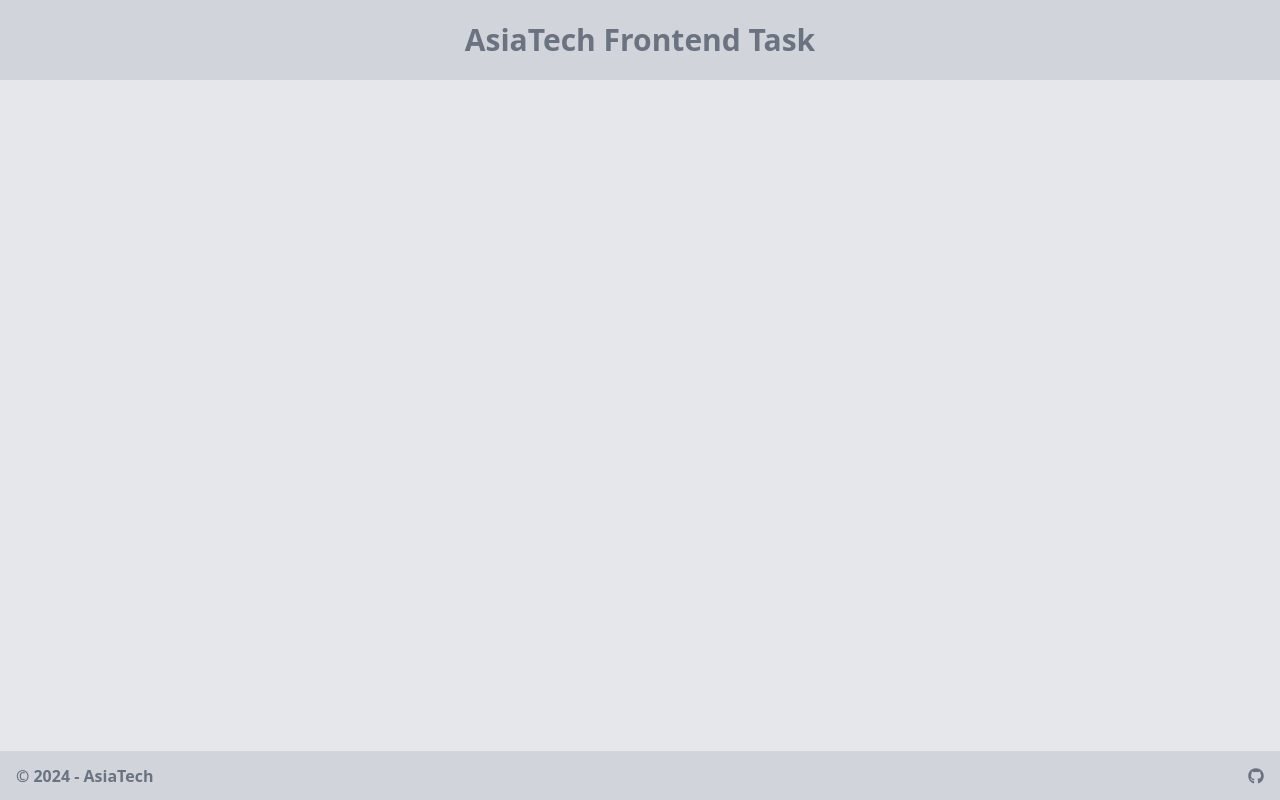
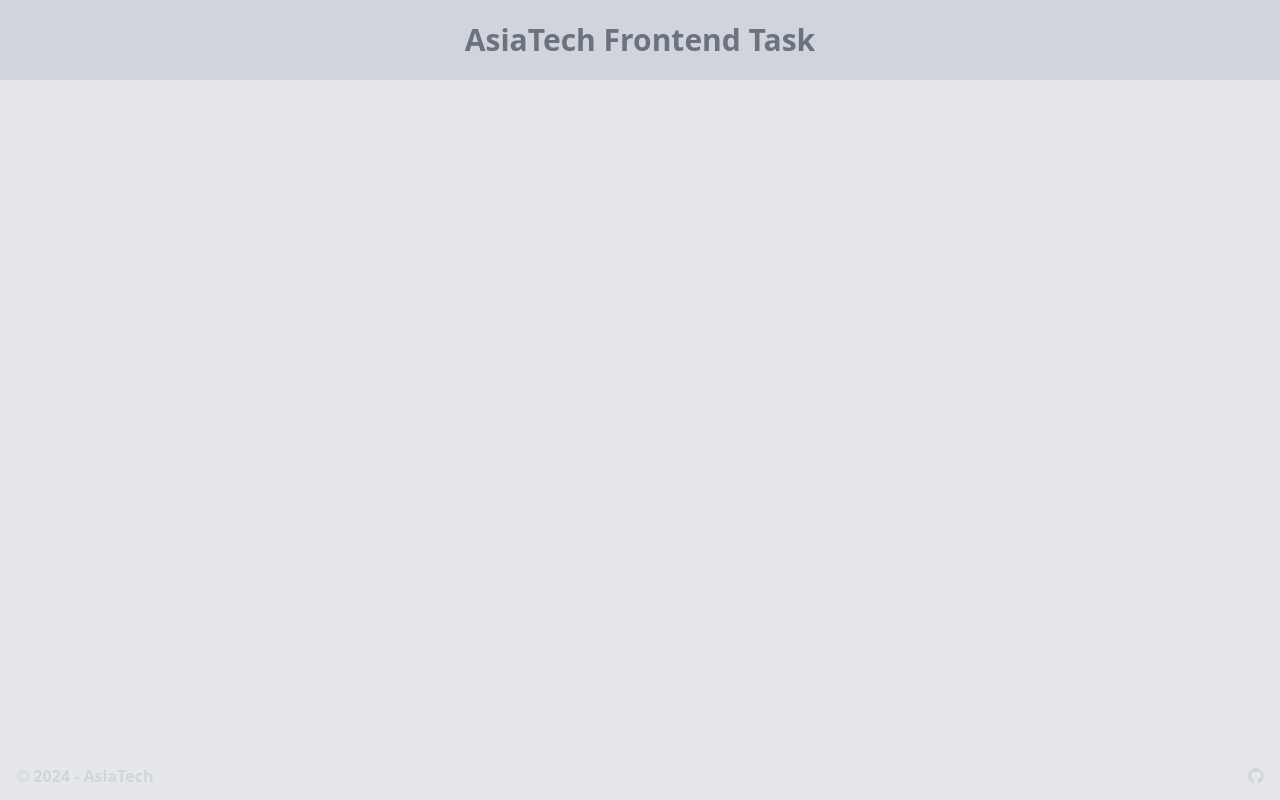
Before and after one commit to Alirezawmoradi/AsiaTech-Task, a React (Vite) app: page / in a window 1280 px wide. Built offline with nearby package versions, Linux system fonts and the light colour scheme.

Commit message:
footer component created

```diff
--- a/src/components/footer/footer.tsx
+++ b/src/components/footer/footer.tsx
@@ -3,7 +3,7 @@
 
 export const Footer:React.FC = () => {
     return (
-        <footer className=" w-full border-t border-gray-300 font-bold text-gray-500 bg-gray-300">
+        <footer className=" w-full border-t border-gray-300 border-opacity-5 font-bold text-gray-300">
                 <div className="container row px-4 p-3">
                     <div className="col-12 flex items-center justify-between">
                         <p className="mb-0">
```
